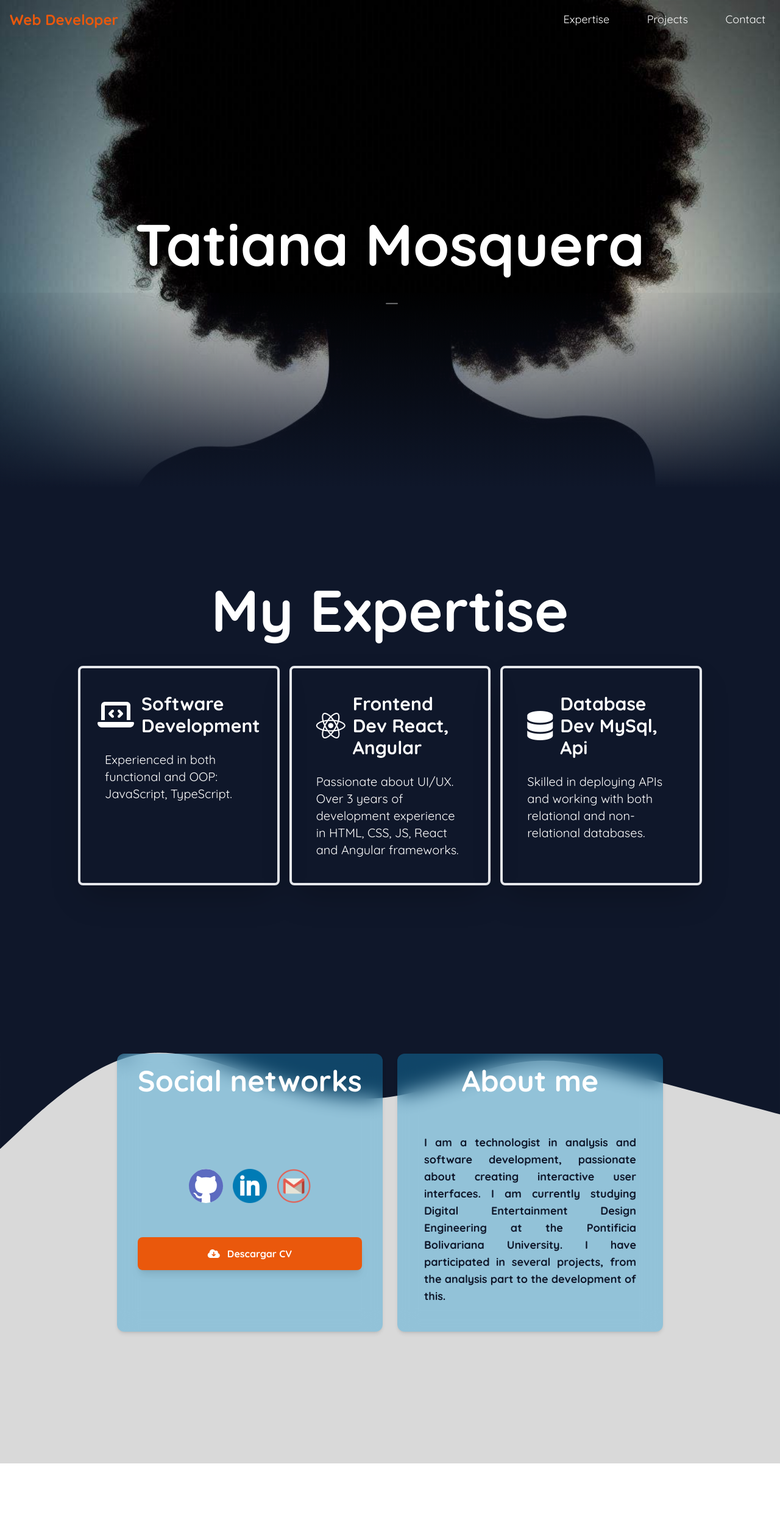
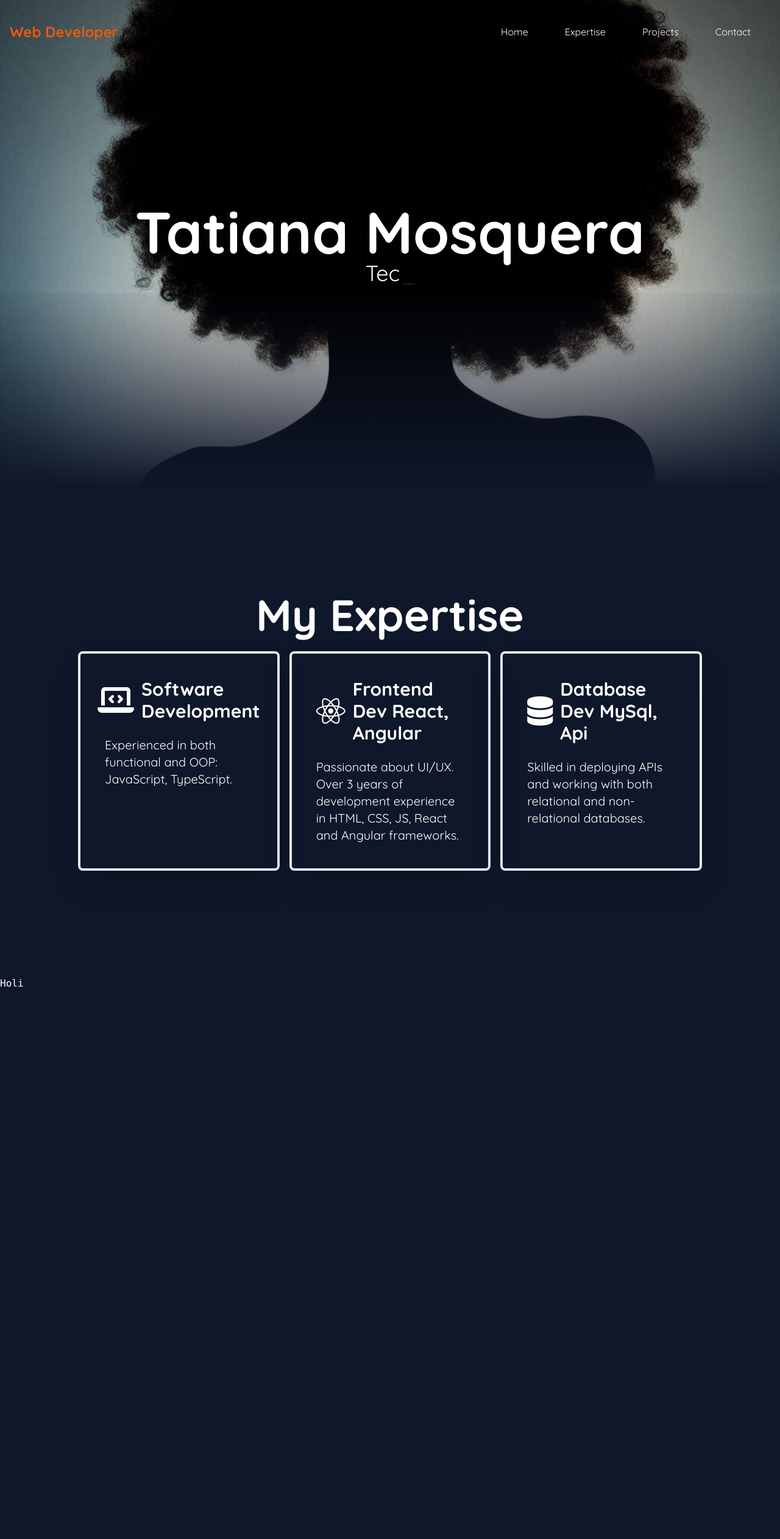
Before and after one commit to Tattoarco/Portafolio, a React (Vite) app: page / in a window 1280 px wide. Shown: the top 2524 px of the page at 61% size. Before the commit the page ends 2400 px from the top, so only its background shows below. Built offline with nearby package versions, Linux system fonts and the light colour scheme.

Commit message:
New navbar respondisive

```diff
--- a/src/Components/Contact/Contact.jsx
+++ b/src/Components/Contact/Contact.jsx
@@ -1,19 +1,20 @@
+
 const Contact = () => {
   return (
     <>
       <section>
-        <div className="relative bg-[#d9d9d9] h-screen">
+        <div className="relative h-screen max-md:h-full">
           <div className="absolute inset-x-0 top-0">
             <svg xmlns="http://www.w3.org/2000/svg" viewBox="0 0 1440 320" className="w-full">
               <path fill="#0f172a" fillOpacity="1" d="M0,320L40,282.7C80,245,160,171,240,149.3C320,128,400,160,480,186.7C560,213,640,235,720,224C800,213,880,171,960,160C1040,149,1120,171,1200,192C1280,213,1360,235,1400,245.3L1440,256L1440,0L1400,0C1360,0,1280,0,1200,0C1120,0,1040,0,960,0C880,0,800,0,720,0C640,0,560,0,480,0C400,0,320,0,240,0C160,0,80,0,40,0L0,0Z"></path>
             </svg>
           </div>
-          <div className="relative w-full flex justify-center">
-            <div className="grid gap-6 grid-cols-2 mt-32 w-[70%] h-[20rem] max-md:grid-cols-1 ">
-              <div className="grid justify-center font-bold bg-[#169ad85b] rounded-xl shadow-md  backdrop-blur-lg p-5">
+          <div className="w-full h-screen flex justify-center items-center">
+            <div className="flex justify-center items-center gap-10 w-[70%] max-md:grid-cols-1 max-md:grid h-[30rem] ">
+              <div className="grid justify-center font-bold bg-[#169ad85b] rounded-xl shadow-md  backdrop-blur-lg p-5 w-[50%] h-[65%] max-md:h-[95%] max-md:w-[100%]">
                 <h3 className="text-5xl text-white">Social networks </h3>
 
-                <div className="flex gap-4 items-center justify-center">
+                <div className="flex gap-4 items-center justify-center max-md:pt-10">
                   <a href="https://github.com/Tattoarco/" target="_blank">
                     <img src="/github.svg" alt="GitHub Tatiana Mosquera" className="w-14 hover:scale-110 transition-all duration-300" />
                   </a>
@@ -29,11 +30,16 @@ const Contact = () => {
                   <i className="fa-solid fa-cloud-arrow-down"></i>
                   <p>Descargar CV</p>
                 </a>
+              </div>
 
-              </div>
-              <div className="flex flex-col gap-10 p-5 justify-center items-center font-bold bg-[#169ad85b] rounded-xl shadow-md  backdrop-blur-lg text-wrap text-white">
-                <h3 className="text-5xl">About me</h3>
-                <p className="text-lg text-[#0f172a] text-justify p-6">I am a technologist in analysis and software development, passionate about creating interactive user interfaces. I am currently studying Digital Entertainment Design Engineering at the Pontificia Bolivariana University. I have participated in several projects, from the analysis part to the development of this.</p>
+              <div className="flex flex-col  pt-5 items-center font-bold bg-[#169ad85b] rounded-xl shadow-md backdrop-blur-lg text-wrap text-white w-[50%] h-[65%] max-md:h-[95%] max-md:w-[100%]">
+                <h3 className="text-5xl ">About me</h3>
+                <p
+                  className="text-base
+                   text-[#0f172a] text-justify p-6"
+                >
+                  I am a technologist in analysis and software development, passionate about creating interactive user interfaces. I am currently studying Digital Entertainment Design Engineering at the Pontificia Bolivariana University. I have participated in several projects, from the analysis part to the development of this.
+                </p>
               </div>
             </div>
           </div>
--- a/src/Components/Expretise/Expertise.jsx
+++ b/src/Components/Expretise/Expertise.jsx
@@ -25,12 +25,11 @@ const Expertise = () => {
   return (
     <>
       <section className="relative h-screen bg-[#0f172a] max-md:h-full text-white flex flex-col items-center justify-center">
-        <h2 ref={titleRef} className={`${isVisible ? "animate-slideInFromLeft" : "opacity-0"} absolute  text-8xl font-bold mb-[25rem]`}>
+        <h2 ref={titleRef} className={`${isVisible ? "animate-slideInFromLeft" : "opacity-0"} pb-6  text-7xl font-bold`}>
           My Expertise
         </h2>
 
-
-        <div className="relative z-10 w-[80%] mx-auto grid grid-cols-3 gap-4 max-md:grid-cols-1 mt-[9rem] max-md:white-space:nowrap max-md:overflow-hidden;">
+        <div className="relative z-10 w-[80%] mx-auto grid grid-cols-3 gap-4 max-md:grid-cols-1  max-md:white-space:nowrap max-md:overflow-hidden;">
           <div className="w-full border-4 shadow-2xl flex flex-col p-10 rounded-lg bg-opacity-75 hover:bg-white hover:text-black hover:border-orange-400 hover:scale-105 transition-all duration-300 backdrop-blur-none hover:backdrop-blur-none group">
             <div className="flex items-center justify-center">
               <i className="fas fa-laptop-code text-5xl pr-3 group-hover:text-orange-600" />
--- a/src/Components/Home/Home.jsx
+++ b/src/Components/Home/Home.jsx
@@ -2,6 +2,7 @@ import { Navbar } from "../Navbar/Navbar";
 import { Expertise } from "../Expretise/Expertise";
 import { Typewriter } from "react-simple-typewriter";
 import { Contact } from "../Contact/Contact";
+import { Work } from "../Work/Work";
 
 const Home = () => {
   const handleType = (count) => {
@@ -14,21 +15,32 @@ const Home = () => {
 
   return (
     <>
-      <section>
+      <section id="home">
       <Navbar />
         <div className="bg-fixed bg-center h-screen bg-cover" style={{ backgroundImage: "url('Fondo.jpeg')" }}>
           <div className="gradient-bottom absolute bottom-0  w-full h-[20rem] z-10 bg-gradient-to-t from-[#0f172a] to-[#0f172a0b] "></div>
 
-          <div className="flex items-center justify-center h-full relative">
-            <h1 className="text-white text-8xl font-bold absolute">Tatiana Mosquera</h1>
-            <div className="text-white text-4xl absolute mt-40">
-              <Typewriter words={["Web developer", "Frontend developer", "Technologist in software analysis and development"]} loop={5} cursor cursorStyle="_" typeSpeed={70} deleteSpeed={50} delaySpeed={1000} onLoopDone={handleDone} onType={handleType} />
+          <div className="flex items-center justify-center h-full relative flex-col">
+            <h1 className="text-white text-8xl font-bold">Tatiana Mosquera</h1>
+            <div className="text-white text-4xl">
+              <Typewriter
+              words={["Web developer", "Frontend developer", "Technologist in software analysis and development"]}
+              loop={5}
+              cursor cursorStyle="_"
+              typeSpeed={70}
+              deleteSpeed={50}
+              delaySpeed={1000}
+              onLoopDone={handleDone}
+              onType={handleType} />
             </div>
           </div>
         </div>
       </section>
       <section id="expertise">
         <Expertise></Expertise>
+      </section>
+      <section id="work">
+        <Work></Work>
       </section>
       <section id="contact">
         <Contact></Contact>
--- a/src/Components/Navbar/Navbar.jsx
+++ b/src/Components/Navbar/Navbar.jsx
@@ -8,8 +8,8 @@ export const Navbar = () => {
   };
 
   return (
-    <nav className="p-4 fixed w-full z-10">
-      <div className="container mx-auto flex justify-between items-center">
+    <nav className="p-4 fixed w-full z-20">
+      <div className="container mx-auto flex justify-between items-center ">
         <div className="text-orange-600 text-2xl font-bold">Web Developer</div>
         <div className="md:hidden">
           <button onClick={toggleMenu} className="text-white focus:outline-none">
@@ -18,8 +18,22 @@ export const Navbar = () => {
             </svg>
           </button>
         </div>
-        <div className={`${isOpen ? "block" : "hidden"} w-full md:flex md:items-center md:w-auto text-lg`}>
-          <ul className="text-white md:flex md:space-x-8">
+        <div className={`${isOpen ? "translate-x-0" : "translate-x-full"} fixed top-5 right-0 h-[95%] w-2/5 bg-[#79829a] md:static md:bg-transparent md:w-auto md:translate-x-0 transition-transform duration-300 ease-in-out rounded-s-2xl`}>
+          <div className="flex flex-col p-6 h-full ">
+            <div className="flex justify-end md:hidden">
+              <button onClick={toggleMenu} className="text-white focus:outline-none">
+                <svg className="w-6 h-6" fill="none" stroke="currentColor" viewBox="0 0 24 24" xmlns="http://www.w3.org/2000/svg">
+                  <path strokeLinecap="round" strokeLinejoin="round" strokeWidth="2" d="M6 18L18 6M6 6l12 12" />
+                </svg>
+              </button>
+            </div>
+            <ul className="text-white flex flex-col md:flex-row md:space-x-8 mt-4 md:mt-0 max-md:text-3xl max-md:gap-10">
+              <li>
+                <div className="relative inline-flex items-center group cursor-pointer">
+                  <i className="fa-solid fa-arrow-down mr-2 opacity-0 group-hover:opacity-100 transition-opacity duration-300 text-orange-600" ></i>
+                  <a href="#home" className="mr-2">Home</a>
+                </div>
+              </li>
               <li>
                 <div className="relative inline-flex items-center group cursor-pointer">
                   <i className="fa-solid fa-arrow-down mr-2 opacity-0 group-hover:opacity-100 transition-opacity duration-300 text-orange-600" ></i>
@@ -29,7 +43,7 @@ export const Navbar = () => {
               <li>
                 <div className="relative inline-flex items-center group cursor-pointer">
                   <i className="fa-solid fa-arrow-down mr-2 opacity-0 group-hover:opacity-100 transition-opacity duration-300 text-orange-600" ></i>
-                <a href="#proyects" className="mr-2">Projects</a>
+                  <a href="#work" className="mr-2">Projects</a>
                 </div>
               </li>
               <li>
@@ -41,6 +55,7 @@ export const Navbar = () => {
             </ul>
           </div>
         </div>
+      </div>
     </nav>
   );
 };
--- /dev/null
+++ b/src/Components/Work/Work.jsx
@@ -0,0 +1,16 @@
+const Work = () => {
+    return(
+        <>
+        <section>
+            <div className="h-screen bg-[#0f172a]">
+               <samp className="text-white">Holi</samp>
+            </div>
+
+
+        </section>
+
+        </>
+    )
+}
+
+export {Work};
```
Lines whose indentation alone changed are shown as unchanged.
